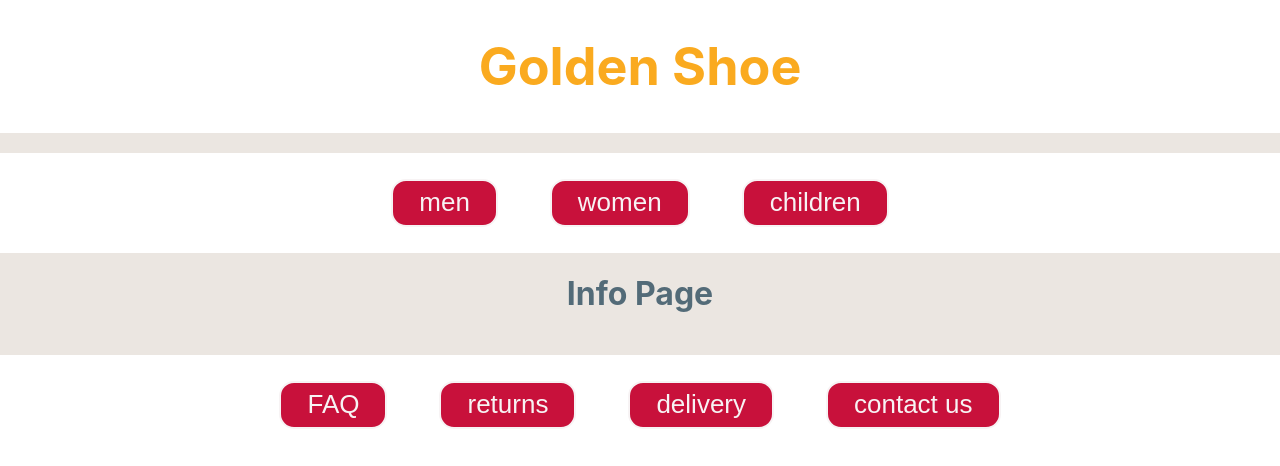
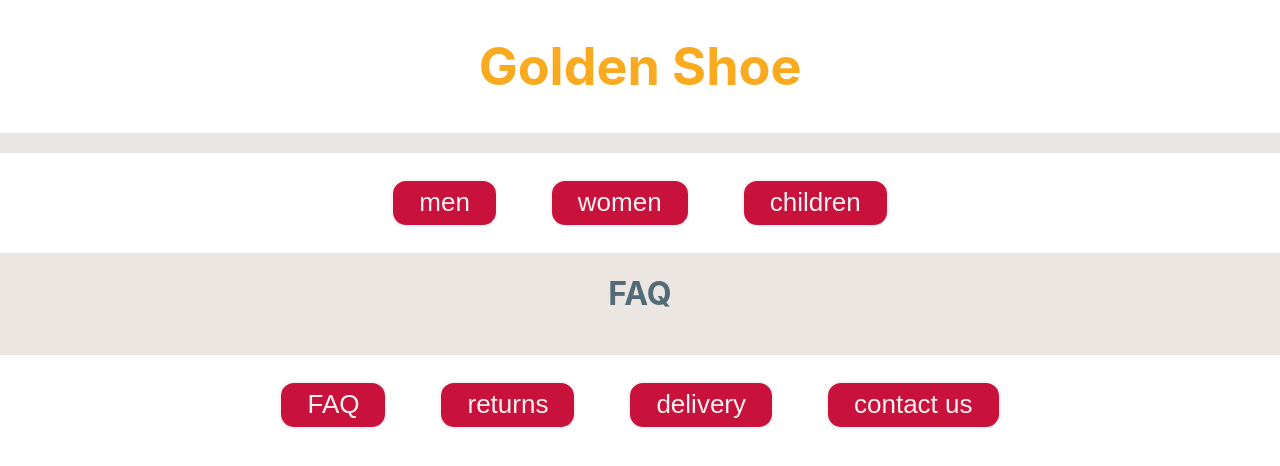
Before and after one commit to CharlyMannion/fe-scheuster, a React (Create React App) app: page /faq in a window 1280 px wide. Shown: the top 466 px of the page. Built offline with nearby package versions, Linux system fonts and the light colour scheme.

Commit message:
adds state and componentDidMount to Info component

```diff
--- a/src/components/Footer.jsx
+++ b/src/components/Footer.jsx
@@ -13,7 +13,7 @@ class Footer extends Component {
             <div className="footer">
             <nav>
                 {categories.map(category => {
-                    return <Link to ={`/${category.toLowerCase()}`} key={category}><StyledButton>{category}</StyledButton></Link>
+                    return <Link to={`/${category.toLowerCase()}`} key={category} value={category}><StyledButton>{category}</StyledButton></Link>
                 })}
                 <Link to="/contact" key='contact'><StyledButton>contact us</StyledButton></Link>
             </nav>
--- a/src/components/Info.jsx
+++ b/src/components/Info.jsx
@@ -1,8 +1,29 @@
 import React, { Component } from "react";
+import Loader from "../components/Loader";
+import ErrorDisplay from "../components/ErrorDisplay";
 
 class Info extends Component {
+    state = {
+        type: '',
+        deliveryInfo: {},
+        returnsInfo: {},
+        FAQS: [{question: 'Can I return in store?', answer: 'Yes'}, ],
+    }
+
+    componentDidMount() {
+        this.setState({type: (this.props.path).substring(1).toUpperCase(), isLoading: false, error: null});
+      }
+
   render() {
-    return <h1> Info Page</h1>;
+    const { type, isLoading, error } = this.state;
+
+    if (error) return <ErrorDisplay {...error} />;
+    if (isLoading) return <Loader />;
+
+      return <main>
+          <h1>{type}</h1>
+          {/* <p>{this.state.FAQS[0].question}</p> */}
+          </main>
   }
 }
 
```
Also changed, not shown: src/utils/information.js (added).
